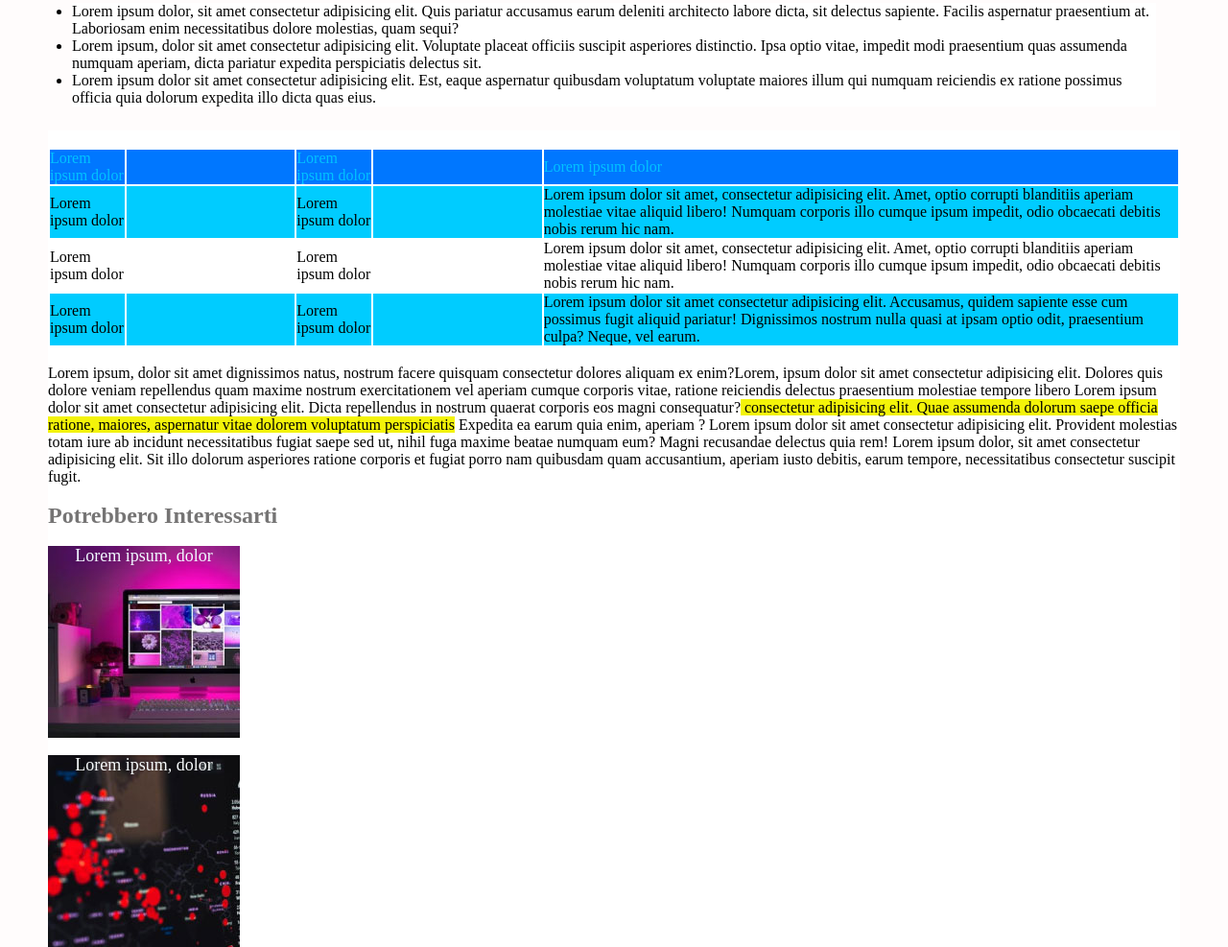
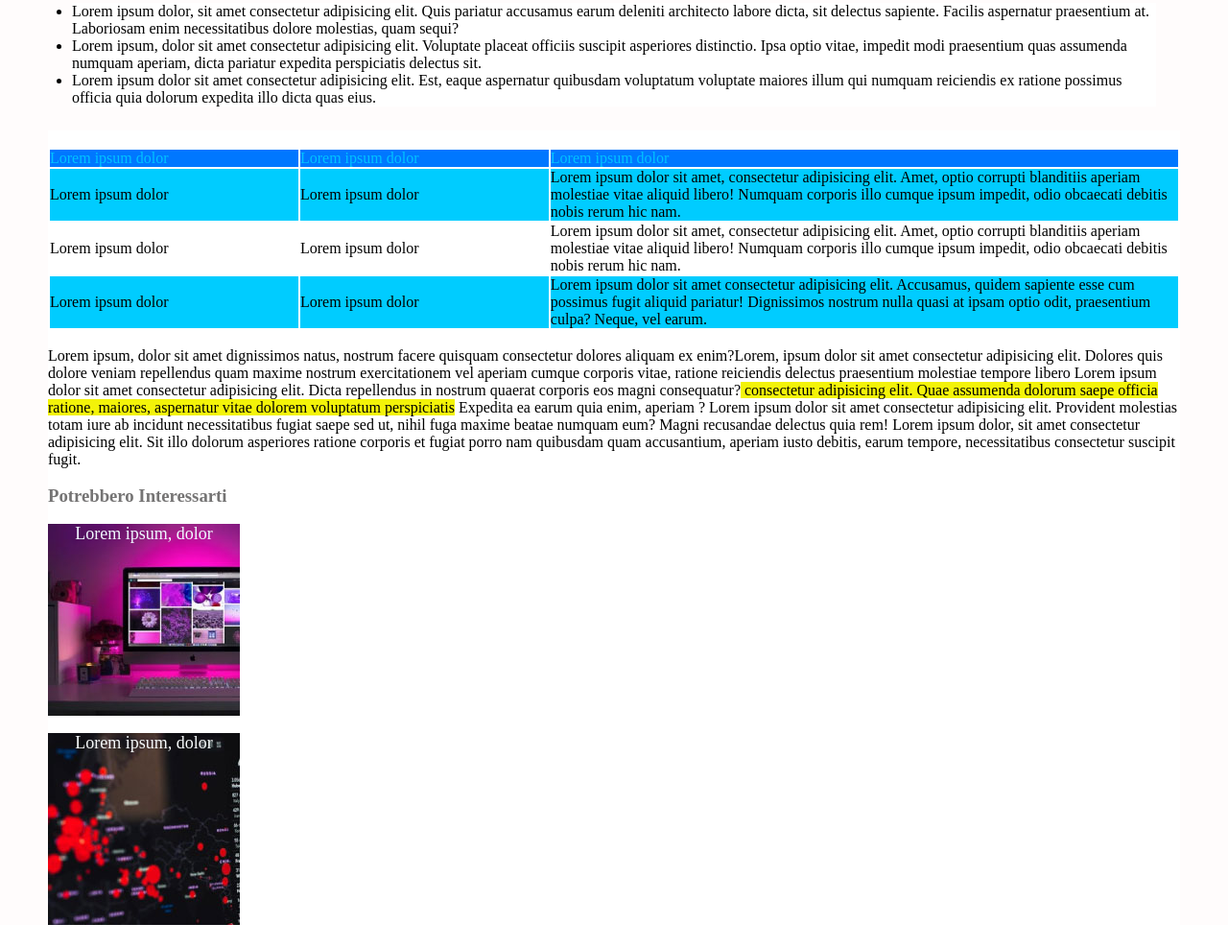
Before and after one commit to GiancarloRamondino/html-css-booleaner, a plain HTML site: page index.html in a window 1280 px wide. Shown: the part 804-1791 px from the top of the page at 96% size. After the commit the page ends 1768 px from the top, so only its background shows below. Drawn offline with Linux system fonts and the light colour scheme.

Commit message:
[DONE] Last visual fix

```diff
--- a/index.html
+++ b/index.html
@@ -1,5 +1,5 @@
 <!DOCTYPE html>
-<html lang="en">
+<html lang="zxx">
 <head>
     <meta charset="UTF-8">
     <meta name="viewport" content="width=device-width, initial-scale=1.0">
@@ -37,36 +37,28 @@
         <table>
             <thead id="bcolor-blue">
                 <tr>
-                    <td colspan="2">Lorem ipsum dolor</td>
-                    <td></td>
-                    <td colspan="4">Lorem ipsum dolor</td>
-                    <td></td>
-                    <td>Lorem ipsum dolor</td>
+                    <td class="spazio">Lorem ipsum dolor</td>
+                    <td class="spazio">Lorem ipsum dolor</td>
+                    <td class="spazio1">Lorem ipsum dolor</td>
                 </tr>
             </thead>
             <tbody><!--tag che  mette i contenuti nelle RIGHE-->
-                <tr class="bcolor-acqua" class="spazio">
-                    <td colspan="2">Lorem ipsum dolor</td>
-                    <td></td>
-                    <td colspan="4">Lorem ipsum dolor</td>
-                    <td></td>
-                    <td>Lorem ipsum dolor sit amet, consectetur adipisicing elit. Amet, optio corrupti blanditiis aperiam molestiae vitae aliquid libero! Numquam corporis illo cumque ipsum impedit, odio obcaecati debitis nobis rerum hic nam.</td>
+                <tr class="bcolor-acqua">
+                    <td class="spazio">Lorem ipsum dolor</td>
+                    <td class="spazio">Lorem ipsum dolor</td>
+                    <td class="spazio1">Lorem ipsum dolor sit amet, consectetur adipisicing elit. Amet, optio corrupti blanditiis aperiam molestiae vitae aliquid libero! Numquam corporis illo cumque ipsum impedit, odio obcaecati debitis nobis rerum hic nam.</td>
                 </tr>
-                <tr class="spazio">
-                    <td colspan="2">Lorem ipsum dolor</td>
-                    <td></td>
-                    <td colspan="4">Lorem ipsum dolor</td>
-                    <td></td>
-                    <td>Lorem ipsum dolor sit amet, consectetur adipisicing elit. Amet, optio corrupti blanditiis aperiam molestiae vitae aliquid libero! Numquam corporis illo cumque ipsum impedit, odio obcaecati debitis nobis rerum hic nam.</td>
+                <tr>
+                    <td class="spazio" >Lorem ipsum dolor</td>
+                    <td class="spazio">Lorem ipsum dolor</td>
+                    <td class="spazio1">Lorem ipsum dolor sit amet, consectetur adipisicing elit. Amet, optio corrupti blanditiis aperiam molestiae vitae aliquid libero! Numquam corporis illo cumque ipsum impedit, odio obcaecati debitis nobis rerum hic nam.</td>
                 </tr>
             </tbody>
             <tfoot><!--tag che  mette i nomi dell riga finale-->
                 <tr class="bcolor-acqua">
-                    <td colspan="2">Lorem ipsum dolor</td>
-                    <td class="spazio"></td>
-                    <td colspan="4">Lorem ipsum dolor</td>
-                    <td class="spazio"></td>
-                    <td>Lorem ipsum dolor sit amet consectetur adipisicing elit. Accusamus, quidem sapiente esse cum possimus fugit aliquid pariatur! Dignissimos nostrum nulla quasi at ipsam optio odit, praesentium culpa? Neque, vel earum.</td>
+                    <td class="spazio">Lorem ipsum dolor</td>
+                    <td class="spazio">Lorem ipsum dolor</td>
+                    <td class="spazio1">Lorem ipsum dolor sit amet consectetur adipisicing elit. Accusamus, quidem sapiente esse cum possimus fugit aliquid pariatur! Dignissimos nostrum nulla quasi at ipsam optio odit, praesentium culpa? Neque, vel earum.</td>
                 </tr>
             </tfoot>
         </table>
@@ -75,7 +67,7 @@
             Lorem ipsum, dolor sit amet  dignissimos natus, nostrum facere quisquam consectetur dolores aliquam ex enim?Lorem, ipsum dolor sit amet consectetur adipisicing elit. Dolores quis dolore veniam repellendus quam maxime nostrum exercitationem vel aperiam cumque corporis vitae, ratione reiciendis delectus praesentium molestiae tempore libero Lorem ipsum dolor sit amet consectetur adipisicing elit. Dicta repellendus in nostrum quaerat corporis eos magni consequatur?<span class="bcolor-yellow"> consectetur adipisicing elit. Quae assumenda dolorum saepe officia ratione, maiores, aspernatur vitae dolorem voluptatum perspiciatis</span> Expedita ea earum quia enim, aperiam ? Lorem ipsum dolor sit amet consectetur adipisicing elit. Provident molestias totam iure ab incidunt necessitatibus fugiat saepe sed ut, nihil fuga maxime beatae numquam eum? Magni recusandae delectus quia rem! Lorem ipsum dolor, sit amet consectetur adipisicing elit. Sit illo dolorum asperiores ratione corporis et fugiat porro nam quibusdam quam accusantium, aperiam iusto debitis, earum tempore, necessitatibus consectetur suscipit fugit.
         </div>
         <br>
-        <h2 class="color-grey">Potrebbero Interessarti</h2>
+        <h3 class="color-grey">Potrebbero Interessarti</h3>
         <br>
         <div class="immagine_1">Lorem ipsum, dolor</div>
         <br>
--- a/style.css
+++ b/style.css
@@ -6,12 +6,11 @@
 
 header{
     background-color: rgba(0, 157, 248, 0.952);
-    background-image: url("../img/graph.jpg");
-    background-size: cover;
-    background-repeat: no-repeat;
-    background-position: bottom;
+    background-image: url(./img/pattern.png);
+    background-size: 250px 140px;
+    background-repeat: repeat;
+    background-position: top;
     height: 75px;
-    width: 100%;
 }
 
 #header-logo{
@@ -50,14 +49,15 @@ height: 400px;
 #bcolor-blue{
 background-color: rgb(0, 119, 255);
 color: rgb(0, 195, 255);
+empty-cells: show;
 }
 
 .spazio{
-    width: 15%;
+    width: 19%;
 }
 
-.cardspazio{
-    width: 100%;
+.spazio1{
+    width: 48%;
 }
 
 .bcolor-acqua{
```
